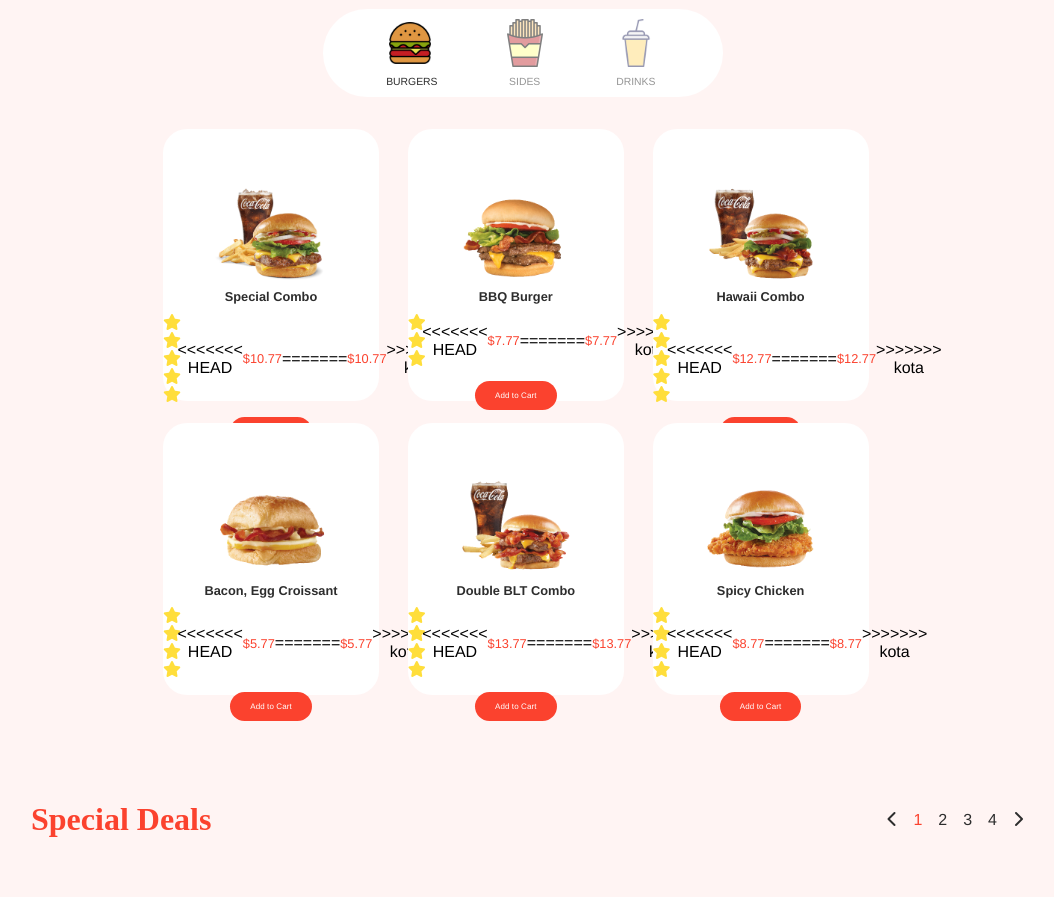
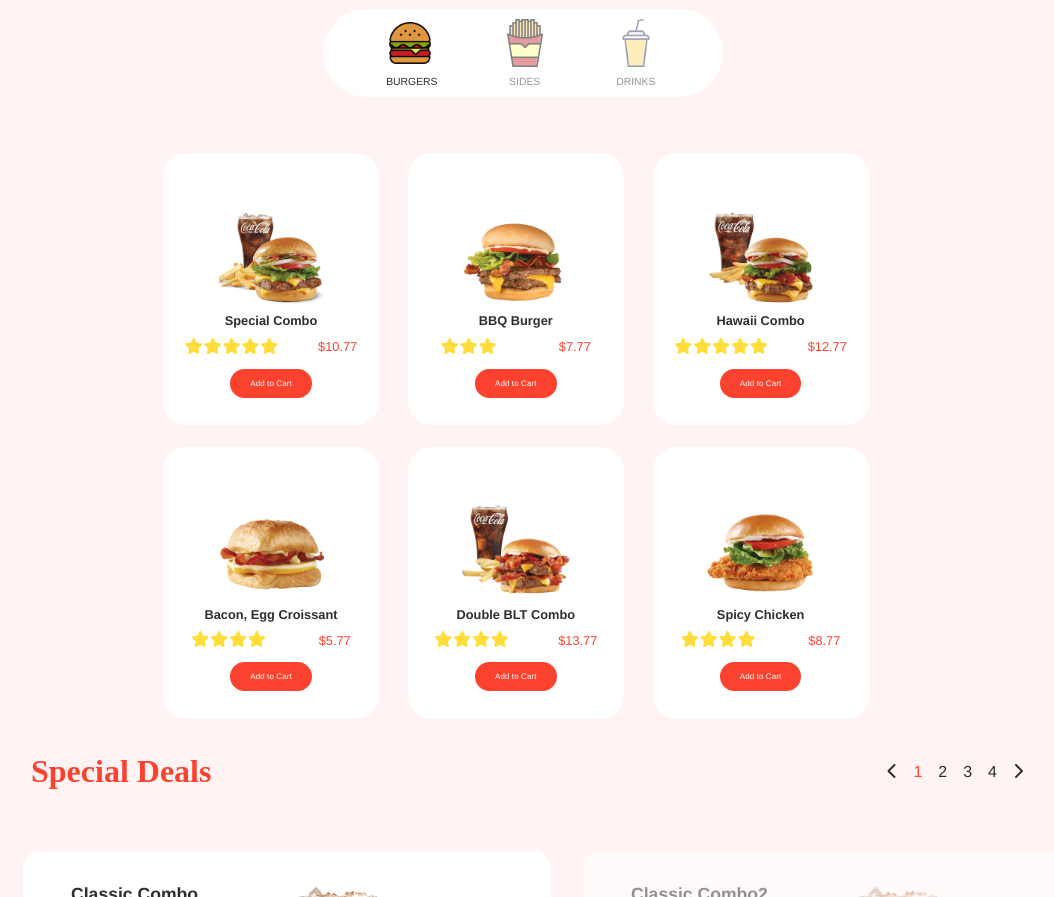
Before and after one commit to boooocchi/WebDev2-mid-term, a website: page burger.html in a window 1280 px wide. Shown: the part 780-1677 px from the top of the page, without its empty margins (117-1171 px from the left). Drawn offline with nearby package versions, Linux system fonts and the light colour scheme; a web font is replaced by a local one.

Commit message:
fixed menu html

```diff
--- a/burger.html
+++ b/burger.html
@@ -176,11 +176,9 @@
                 <i class="fa-solid fa-star star"></i>
                 <i class="fa-solid fa-star star"></i>
               </div>
-<<<<<<< HEAD
-              <p class="menu-price" id="menu-price1">$10.77</p>
-=======
-              <p class="menu-price">$<span class="price">10.77</span></p>
->>>>>>> kota
+              <p class="menu-price" id="menu-price1">
+                $<span class="price">10.77</span>
+              </p>
             </div>
             <a href="#" class="addCart">Add to Cart</a>
           </div>
@@ -201,11 +199,9 @@
                 <i class="fa-solid fa-star star"></i>
                 <i class="fa-solid fa-star star"></i>
               </div>
-<<<<<<< HEAD
-              <p class="menu-price" id="menu-price2">$7.77</p>
-=======
-              <p class="menu-price">$<span class="price">7.77</span></p>
->>>>>>> kota
+              <p class="menu-price" id="menu-price2">
+                $<span class="price">7.77</span>
+              </p>
             </div>
             <a href="#" class="addCart">Add to Cart</a>
           </div>
@@ -228,11 +224,10 @@
                 <i class="fa-solid fa-star star"></i>
                 <i class="fa-solid fa-star star"></i>
               </div>
-<<<<<<< HEAD
-              <p class="menu-price" id="menu-price3">$12.77</p>
-=======
-              <p class="menu-price">$<span class="price">12.77</span></p>
->>>>>>> kota
+
+              <p class="menu-price" id="menu-price3">
+                $<span class="price">12.77</span>
+              </p>
             </div>
             <a href="#" class="addCart">Add to Cart</a>
           </div>
@@ -254,11 +249,10 @@
                 <i class="fa-solid fa-star star"></i>
                 <i class="fa-solid fa-star star"></i>
               </div>
-<<<<<<< HEAD
-              <p class="menu-price" id="menu-price4">$5.77</p>
-=======
-              <p class="menu-price">$<span class="price">5.77</span></p>
->>>>>>> kota
+
+              <p class="menu-price" id="menu-price4">
+                $<span class="price">5.77</span>
+              </p>
             </div>
             <a href="#" class="addCart">Add to Cart</a>
           </div>
@@ -280,11 +274,9 @@
                 <i class="fa-solid fa-star star"></i>
                 <i class="fa-solid fa-star star"></i>
               </div>
-<<<<<<< HEAD
-              <p class="menu-price" id="menu-price5">$13.77</p>
-=======
-              <p class="menu-price">$<span class="price">13.77</span></p>
->>>>>>> kota
+              <p class="menu-price" id="menu-price5">
+                $<span class="price">13.77</span>
+              </p>
             </div>
             <a href="#" class="addCart">Add to Cart</a>
           </div>
@@ -306,11 +298,9 @@
                 <i class="fa-solid fa-star star"></i>
                 <i class="fa-solid fa-star star"></i>
               </div>
-<<<<<<< HEAD
-              <p class="menu-price" id="menu-price6">$8.77</p>
-=======
-              <p class="menu-price">$<span class="price">8.77</span></p>
->>>>>>> kota
+              <p class="menu-price" id="menu-price6">
+                $<span class="price">8.77</span>
+              </p>
             </div>
             <a href="#" class="addCart">Add to Cart</a>
           </div>
--- a/script.js
+++ b/script.js
@@ -88,7 +88,7 @@ $(".cart, .quantityCircle").click(function () {
 // $(".quantityCircle").click(function () {
 //   $(".inside-cart").removeClass("viewCart");
 //   $(".fukidashi").removeClass("viewFukidashi");
-// });
+
 
 
 
--- a/scss/_menu.scss
+++ b/scss/_menu.scss
@@ -45,11 +45,7 @@
   row-gap: 4%;
   width: 45rem;
   height: auto;
-<<<<<<< HEAD
-  margin: 2rem auto 8rem;
-=======
   margin: 3.5rem auto;
->>>>>>> kota
 
   .contents-top {
     width: 10rem;
```
Also changed, not shown: css/style.css, 1 other file.
